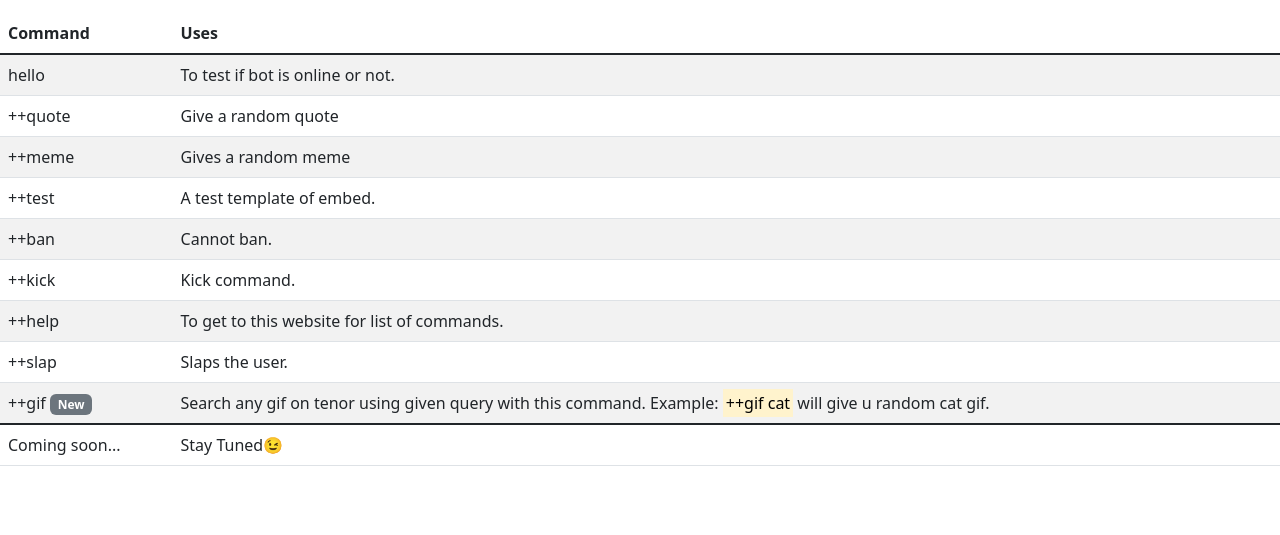
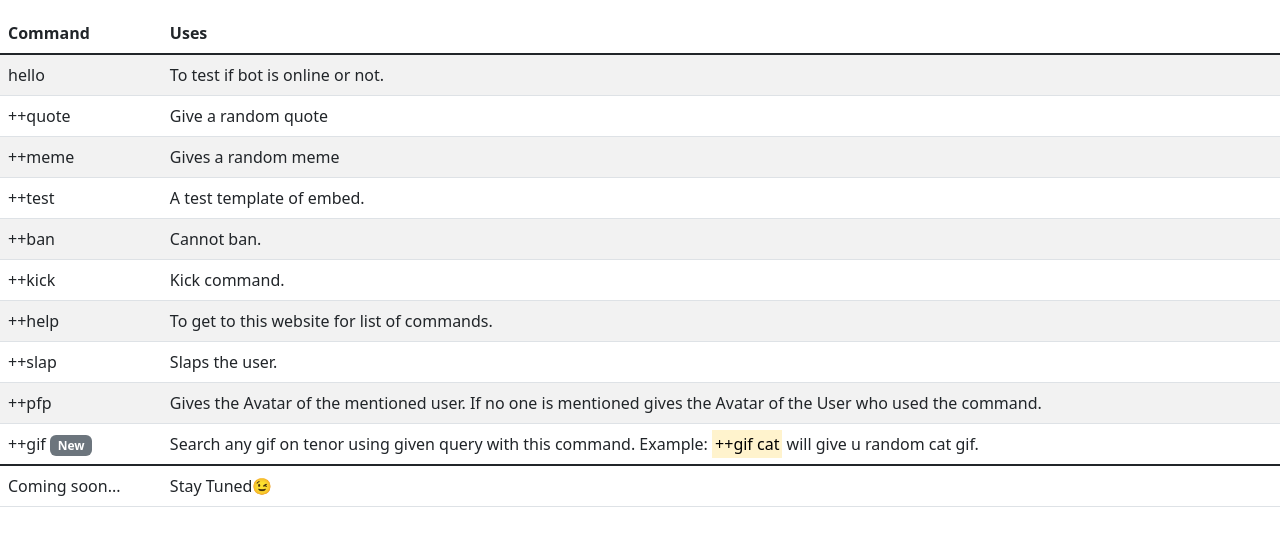
Before and after one commit to singhkailash9/discord-bot, a website: page Bot Help Website/index.html in a window 1280 px wide. Shown: the part 117-652 px from the top of the page. Drawn offline with nearby package versions, Linux system fonts and the light colour scheme.

Commit message:
Update index.html

```diff
--- a/Bot Help Website/index.html
+++ b/Bot Help Website/index.html
@@ -78,6 +78,10 @@
             <td>Slaps the user.</td>
           </tr>
           <tr>
+            <td>++pfp</td>
+            <td>Gives the Avatar of the mentioned user. If no one is mentioned gives the Avatar of the User  who used the command.</td>
+          </tr>
+          <tr>
             <td>++gif <span class="badge bg-secondary">New</span></td>
             <td>Search any gif on tenor using given query with this command. Example: <mark>++gif cat</mark> will give u random cat gif.</td>
           </tr>
```
